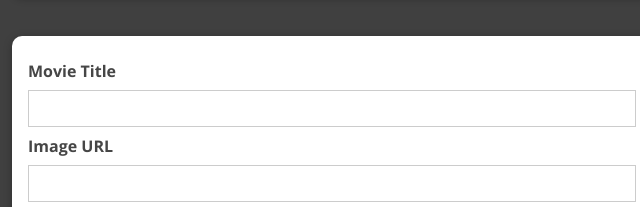
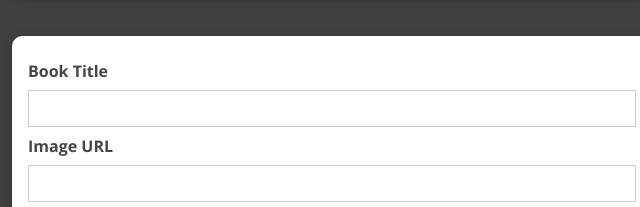
Before and after one commit to apradhanshakya/portfolios, a website: page bookList.html in a window 1280 px wide. Both pictures are taken after a click on the button "ADD BOOK". Shown: the part 204-411 px from the top of the page, 308-948 px from the left. Drawn offline with nearby package versions, Linux system fonts and the light colour scheme.

Commit message:
changed the label from Movie to Book

```diff
--- a/bookList.html
+++ b/bookList.html
@@ -10,7 +10,7 @@
         <div id="backdrop"></div>
         <div class="modal card" id="add-modal">
             <div class="modal__content">
-                <label for="title">Movie Title</label>
+                <label for="title">Book Title</label>
                 <input type="text" name="title" id="title" />
                 <label for="imageUrl">Image URL</label>
                 <input type="text" name="image-url" id="image-url" />
```
